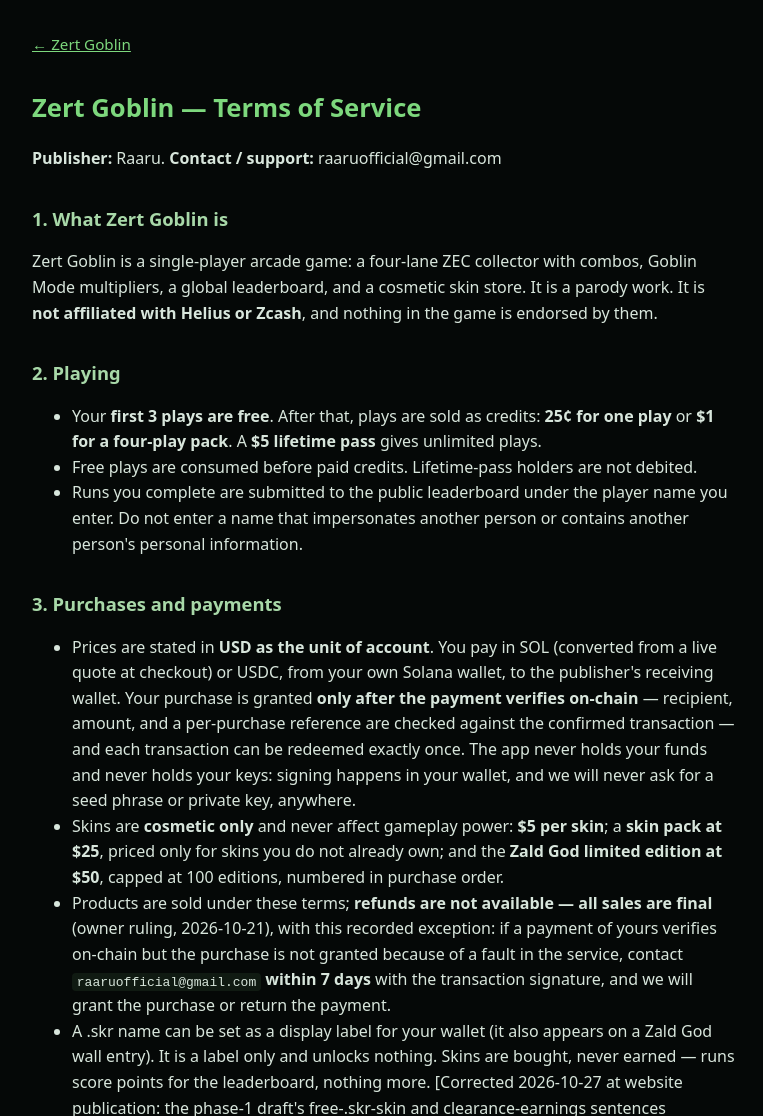
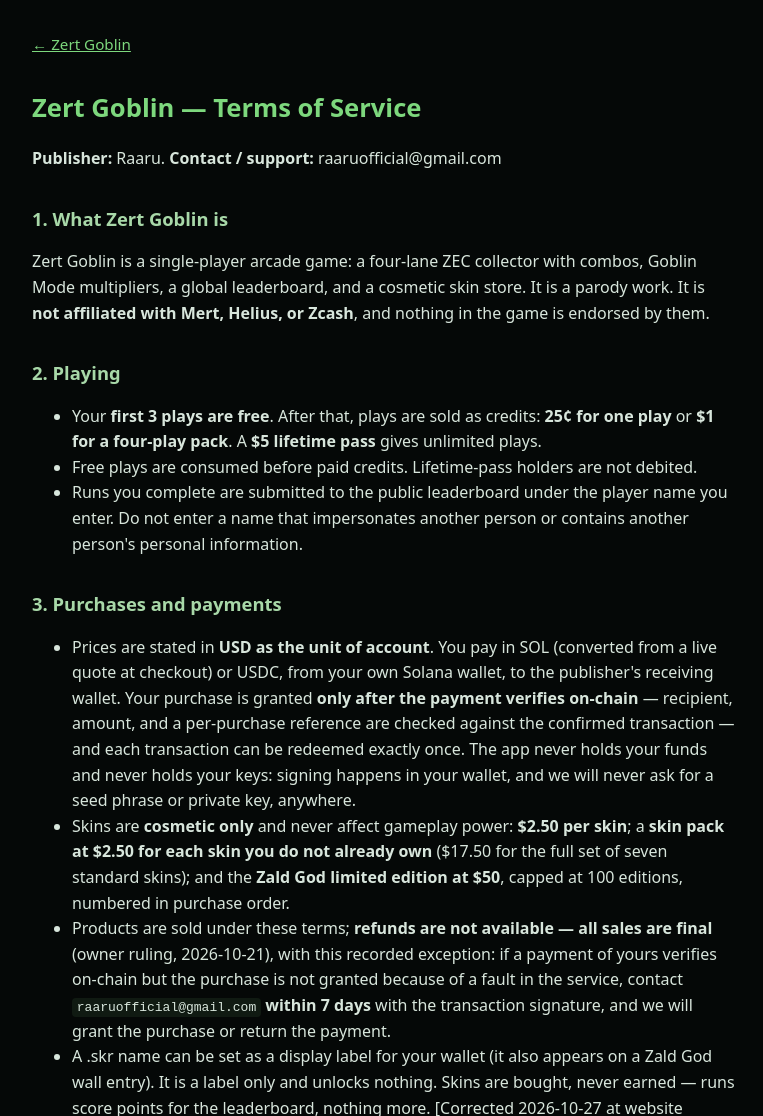
Before and after one commit to raaruofficial/zert-goblin, a plain HTML site: page docs/terms.html in a window 1280 px wide. Shown: the top 1116 px of the page, without its empty margins (256-1019 px from the left). Drawn offline with Linux system fonts and the light colour scheme.

Commit message:
Website truth cure: skins $2.50 each / pack $2.50 per missing skin ($17.50 full set); Terms §1 adds Mert to non-affiliation list
Completes the $2.50 skin sweep on the publisher website (LIBRARIAN
re-audit defect D1/D4/D5): the root price table and hosted Terms §3
still showed the pre-cut $5 skin price and the unreachable $25 pack
figure, and Terms §1 omitted Mert. Charged price of record: $2.50
per skin (server constant, SC-5-verified live); pack is charged per
missing skin, $17.50 maximum for the full standard set.

```diff
--- a/docs/terms.html
+++ b/docs/terms.html
@@ -23,7 +23,7 @@
 <p>Zert Goblin is a single-player arcade game: a four-lane ZEC collector
 with combos, Goblin Mode multipliers, a global leaderboard, and a
 cosmetic skin store. It is a parody work. It is <strong>not affiliated with
-Helius or Zcash</strong>, and nothing in the game is endorsed by them.</p>
+Mert, Helius, or Zcash</strong>, and nothing in the game is endorsed by them.</p>
 <h2>2. Playing</h2>
 <ul>
 <li>Your <strong>first 3 plays are free</strong>. After that, plays are sold as
@@ -47,8 +47,8 @@ Helius or Zcash</strong>, and nothing in the game is endorsed by them.</p>
   signing happens in your wallet, and we will never ask for a seed
   phrase or private key, anywhere.</li>
 <li>Skins are <strong>cosmetic only</strong> and never affect gameplay power:
-  <strong>$5 per skin</strong>; a <strong>skin pack at $25</strong>, priced only for skins you
-  do not already own; and the <strong>Zald God limited edition at $50</strong>,
+  <strong>$2.50 per skin</strong>; a <strong>skin pack at $2.50 for each skin you do
+  not already own</strong> ($17.50 for the full set of seven standard skins); and the <strong>Zald God limited edition at $50</strong>,
   capped at 100 editions, numbered in purchase order.</li>
 <li>Products are sold under these terms; <strong>refunds are not available —
   all sales are final</strong> (owner ruling, 2026-10-21), with this recorded
```
Also changed, not shown: docs/index.html (+1 -1 lines).
